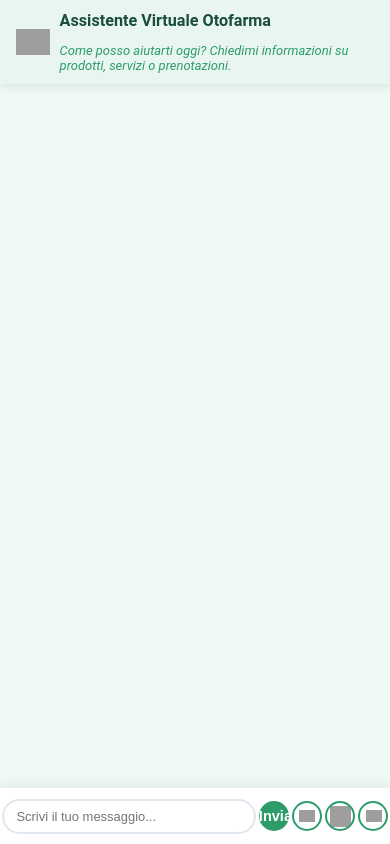
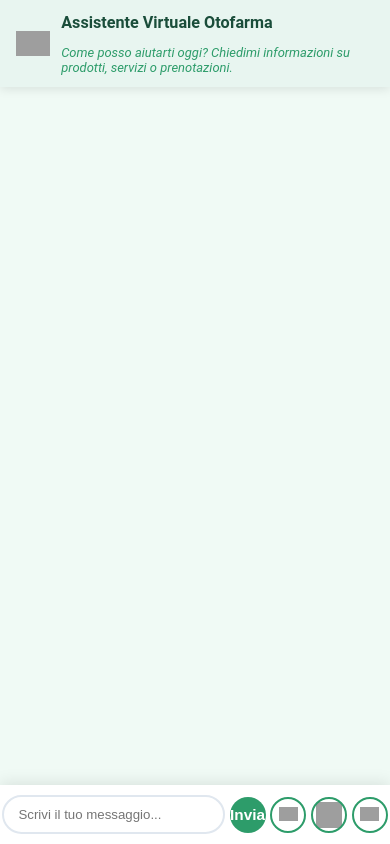
Before and after one commit to MuddasirKHuwaja998/Chatbot, a Flask app: page / in a window 390 px wide. Run offline with Flask 3, Linux system fonts and the light colour scheme; grey boxes are pictures that could not be loaded.

Commit message:
Update index.html

```diff
--- a/templates/index.html
+++ b/templates/index.html
@@ -41,7 +41,7 @@
         }
         .chat-header {
             background: var(--header-green);
-            padding: 1rem 2rem;
+            padding: 1.4rem 2rem;
             box-shadow: 0 2px 10px rgba(0,0,0,0.1);
             position: fixed;
             top: 0;
@@ -56,9 +56,9 @@
             gap: 2rem;
         }
         .logo {
-            width: 250px;
+            width: 260px;
             min-width: 120px;
-            max-width: 40vw;
+            max-width: 42vw;
         }
         .header-text {
             flex: 1;
@@ -67,75 +67,75 @@
         .chat-header h1 {
             color: #1a4d3a;
             margin: 0;
-            font-size: 2rem;
+            font-size: 2.1rem;
             font-weight: 700;
         }
         .chat-header p {
             color: #2d9c6a;
             margin: 0.8rem 0 0;
-            font-size: 1.1rem;
+            font-size: 1.15rem;
             font-style: italic;
         }
         .chat-box {
             flex: 1;
             overflow-y: auto !important;
             -webkit-overflow-scrolling: touch;
-            padding: 1.5rem 2rem;
+            padding: 2rem 2.3rem;
             background: var(--secondary);
-            margin-top: 120px;
+            margin-top: 125px;
             display: flex;
             flex-direction: column;
-            gap: 1rem;
+            gap: 1.3rem;
             box-sizing: border-box;
-            height: calc(100vh - 200px);
-            padding-bottom: 110px;
+            height: calc(100vh - 210px);
+            padding-bottom: 120px;
             transition: padding 0.2s;
         }
         .chat-box::-webkit-scrollbar {
-            width: 8px;
+            width: 10px;
         }
         .chat-box::-webkit-scrollbar-track {
             background: var(--scrollbar-track);
-            border-radius: 10px;
+            border-radius: 14px;
         }
         .chat-box::-webkit-scrollbar-thumb {
             background: var(--scrollbar-thumb);
-            border-radius: 10px;
+            border-radius: 14px;
         }
         .message {
             max-width: 70%;
-            padding: 1rem 1.5rem;
-            border-radius: 1.5rem;
-            line-height: 1.5;
+            padding: 1.3rem 2.1rem;
+            border-radius: 1.8rem;
+            line-height: 1.6;
             word-wrap: break-word;
             display: flex;
             align-items: flex-end;
-            gap: 0.7rem;
-            font-size: 1.11rem;
+            gap: 0.85rem;
+            font-size: 1.18rem;
         }
         .user-message {
             align-self: flex-end;
             background: var(--primary);
             color: white;
-            border-bottom-right-radius: 0.5rem;
+            border-bottom-right-radius: 0.66rem;
         }
         .bot-message {
             align-self: flex-start;
             background: var(--input-bg);
-            border: 1.5px solid #2d9c6a22;
-            box-shadow: 0 2px 6px rgba(0,0,0,0.05);
+            border: 1.7px solid #2d9c6a22;
+            box-shadow: 0 2px 6px rgba(0,0,0,0.07);
             position: relative;
         }
         .bot-icon {
-            width: 34px;
-            height: 34px;
-            min-width: 34px;
-            min-height: 34px;
+            width: 42px;
+            height: 42px;
+            min-width: 42px;
+            min-height: 42px;
             border-radius: 50%;
             display: inline-flex;
             align-items: center;
             justify-content: center;
-            margin-right: 0.5em;
+            margin-right: 0.55em;
             background: transparent;
             overflow: hidden;
         }
@@ -163,40 +163,39 @@
             width: 100%;
             max-width: 1200px;
             background: var(--input-bg);
-            padding: 1rem;
+            padding: 1.3rem;
             display: flex;
-            gap: 1rem;
-            box-shadow: 0 -2px 15px rgba(0,0,0,0.08);
+            gap: 1.5rem;
+            box-shadow: 0 -2px 15px rgba(0,0,0,0.10);
             z-index: 200;
             box-sizing: border-box;
             align-items: center;
-            height: 80px;
+            height: 95px;
         }
         .input-field {
             flex: 1;
-            padding: 1rem 1.5rem;
-            border: 2px solid #e0e7ef;
-            border-radius: 2rem;
-            font-size: 1rem;
+            padding: 1.2rem 1.8rem;
+            border: 2.5px solid #e0e7ef;
+            border-radius: 2.5rem;
+            font-size: 1.16rem;
         }
         .send-button {
             background: var(--primary);
             color: white;
-            padding: 0 1.5rem;
+            padding: 0 2.2rem;
             border: none;
-            border-radius: 2rem;
+            border-radius: 2.5rem;
             cursor: pointer;
             font-weight: 600;
-            font-size: 1rem;
-            height: 50px;
+            font-size: 1.16rem;
+            height: 65px;
         }
         .mic-button, .sign-language-button, .animation-button {
-            width: 48px;
-            height: 48px;
+            width: 60px;
+            height: 60px;
             border-radius: 50%;
-            border: 2px solid var(--primary);
+            border: 2.5px solid var(--primary);
             cursor: pointer;
-            transition: box-shadow 0.2s;
             background-size: 70% 70%;
             background-position: center;
         }
@@ -211,79 +210,31 @@
             background-size: 80% 80%;
             background-position: center;
         }
-
         /* --- Responsive Design --- */
         @media (max-width: 900px) {
-            .logo {
-                width: 120px;
-            }
-            .chat-header {
-                padding: 0.7rem 1rem;
-            }
-            .chat-box {
-                padding: 1rem 1rem;
-                margin-top: 95px;
-                height: calc(100vh - 180px);
-            }
-            .input-container {
-                height: 70px;
-                padding: 0.7rem;
-                font-size: 1rem;
-            }
+            .logo { width: 120px; }
+            .chat-header { padding: 0.8rem 1rem;}
+            .chat-box { padding: 1.2rem 1.2rem; margin-top: 95px; height: calc(100vh - 180px);}
+            .input-container { height: 74px; padding: 0.7rem; font-size: 1rem; }
         }
         @media (max-width: 600px) {
-            .chat-header h1 {
-                font-size: 1.25rem;
-            }
-            .logo {
-                width: 70px;
-                min-width: 48px;
-            }
-            .header-content {
-                gap: 0.6rem;
-            }
-            .chat-header p {
-                font-size: 0.97rem;
-            }
-            .chat-box {
-                padding: 0.6rem 0.2rem;
-                margin-top: 70px;
-                gap: 0.44rem;
-                font-size: 1rem;
-                height: calc(100vh - 140px);
-            }
-            .input-container {
-                height: 56px;
-                padding: 0.3rem 0.1rem;
-                gap: 0.2rem;
-            }
-            .input-field {
-                padding: 0.5rem 0.8rem;
-                font-size: 0.96rem;
-            }
-            .send-button, .mic-button, .sign-language-button, .animation-button {
-                width: 30px;
-                height: 30px;
-                font-size: 0.91rem;
-                padding: 0;
-            }
-            .message {
-                font-size: 0.95rem;
-                padding: 0.55rem 0.8rem;
-            }
-            .bot-icon, .bot-icon-inner {
-                width: 22px;
-                height: 22px;
-                min-width: 22px;
-                min-height: 22px;
-            }
+            .chat-header h1 { font-size: 1.3rem; }
+            .logo { width: 74px; min-width: 48px; }
+            .header-content { gap: 0.7rem; }
+            .chat-header p { font-size: 1.07rem; }
+            .chat-box { padding: 0.7rem 0.22rem; margin-top: 70px; gap: 0.54rem; font-size: 1.07rem; height: calc(100vh - 140px);}
+            .input-container { height: 59px; padding: 0.33rem 0.13rem; gap: 0.3rem;}
+            .input-field { padding: 0.65rem 0.9rem; font-size: 0.97rem;}
+            .send-button, .mic-button, .sign-language-button, .animation-button { width: 36px; height: 36px; font-size: 0.96rem; padding: 0;}
+            .message { font-size: 1.01rem; padding: 0.65rem 1rem;}
+            .bot-icon, .bot-icon-inner { width: 23px; height: 23px; min-width: 23px; min-height: 23px;}
         }
         @media (max-width: 410px) {
-            .chat-header h1 { font-size: 1.01rem; }
-            .chat-header p { font-size: 0.81rem; }
-            .logo { width: 34px; min-width: 24px; }
-            .bot-icon, .bot-icon-inner { width: 14px; height: 14px; }
-            .message, .input-field { font-size: 0.81rem; }
+            .chat-header h1 { font-size: 1.01rem;}
+            .chat-header p { font-size: 0.81rem;}
+            .logo { width: 34px; min-width: 24px;}
+            .bot-icon, .bot-icon-inner { width: 14px; height: 14px;}
+            .message, .input-field { font-size: 0.83rem;}
         }
     </style>
 </head>
@@ -309,7 +260,6 @@
             <button class="mic-button" id="micButton"></button>
         </div>
     </div>
-
     <script>
         const userInput = document.getElementById('userInput');
         const sendButton = document.getElementById('sendButton');
```
